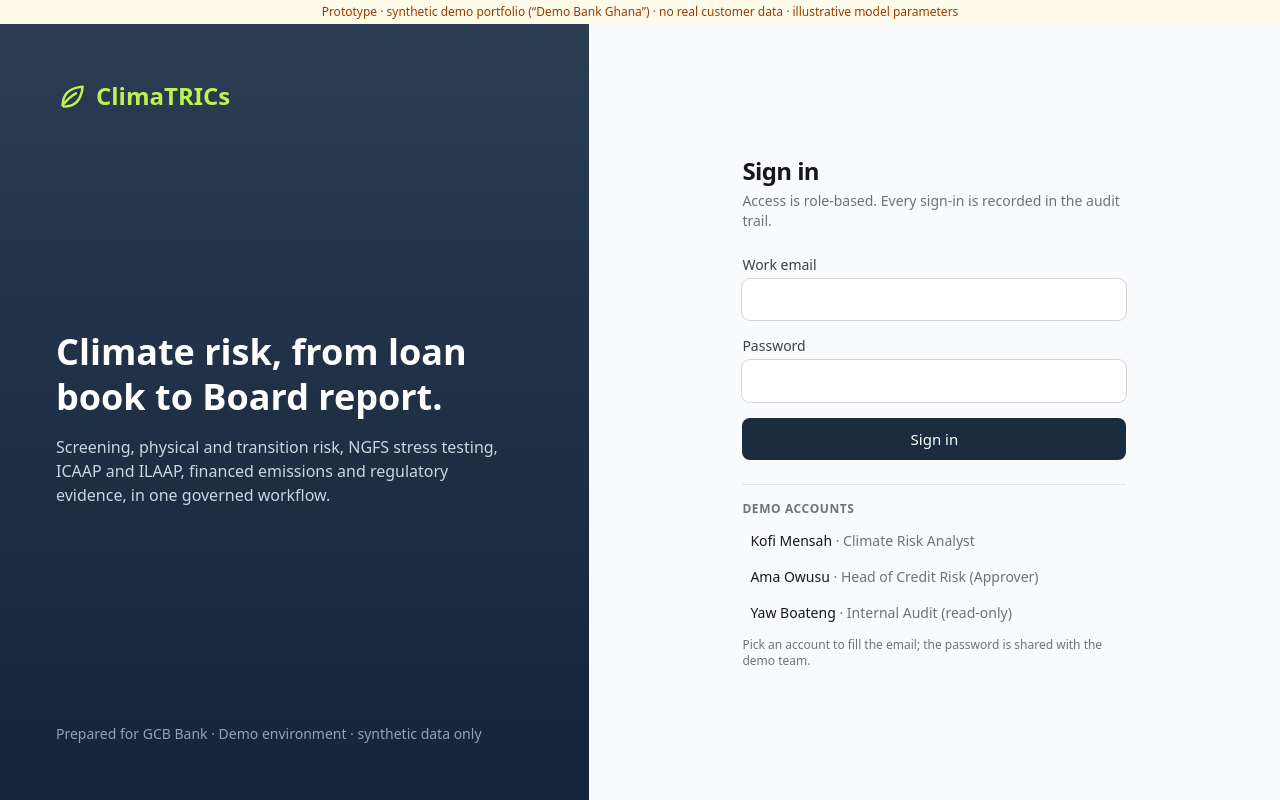
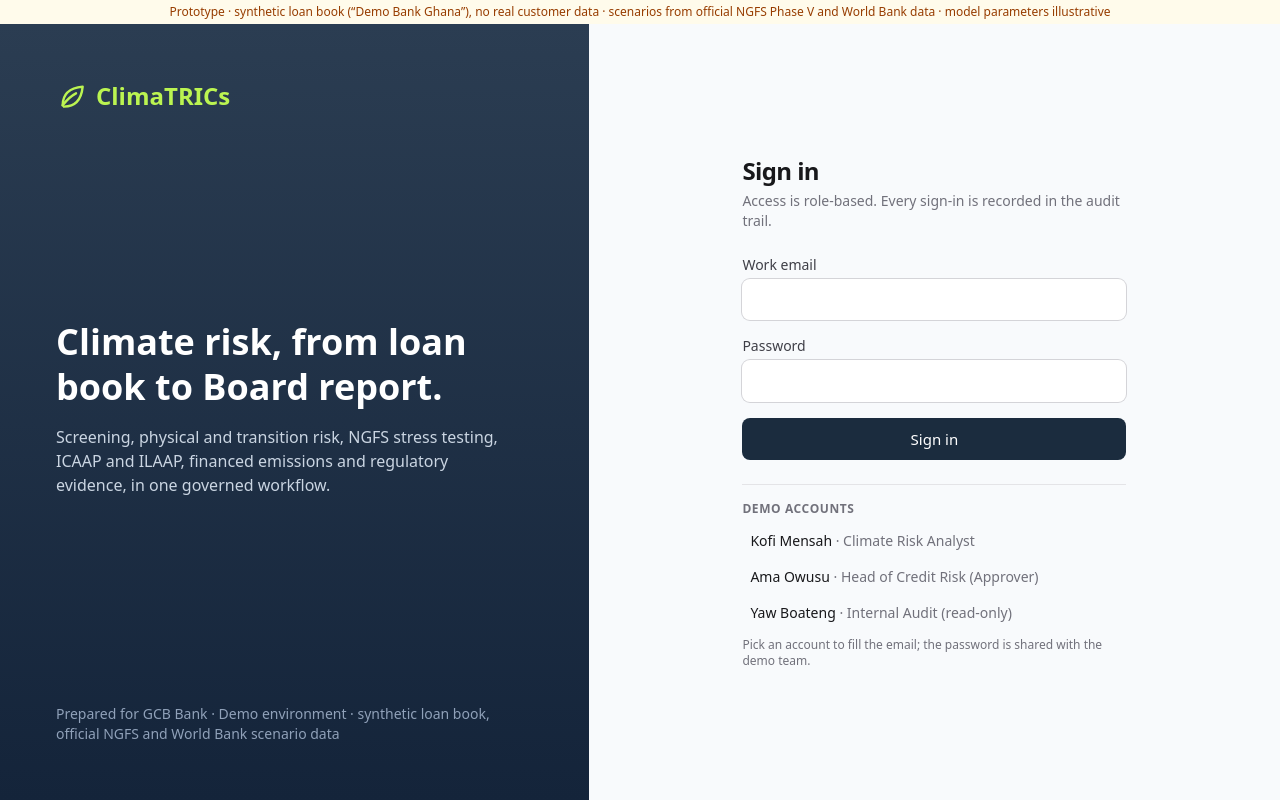
Before and after one commit to Torsarjev/Climatrics_Enterprise, a Next.js app: page /login in a window 1280 px wide. Built offline with nearby package versions, Linux system fonts and the light colour scheme; no server answers.

Commit message:
State that scenario data is official NGFS and World Bank; only the loan book is synthetic

```diff
--- a/src/app/(auth)/login/page.tsx
+++ b/src/app/(auth)/login/page.tsx
@@ -19,7 +19,7 @@ export default async function LoginPage() {
           <h1 className="text-3xl font-semibold leading-tight lg:text-4xl">Climate risk, from loan book to Board report.</h1>
           <p className="mt-4 max-w-md text-slate-300">Screening, physical and transition risk, NGFS stress testing, ICAAP and ILAAP, financed emissions and regulatory evidence, in one governed workflow.</p>
         </div>
-        <p className="text-sm text-slate-400">Prepared for GCB Bank · Demo environment · synthetic data only</p>
+        <p className="text-sm text-slate-400">Prepared for GCB Bank · Demo environment · synthetic loan book, official NGFS and World Bank scenario data</p>
       </section>
       <section className="flex flex-1 items-center justify-center p-6 lg:p-14">
         <div className="w-full max-w-sm">
--- a/src/app/layout.tsx
+++ b/src/app/layout.tsx
@@ -11,7 +11,7 @@ export default function RootLayout({ children }: Readonly<{ children: React.Reac
   return (
     <html lang="en">
       <body className="min-h-screen bg-slate-50 text-zinc-900 antialiased">
-        <div className="bg-amber-50 px-4 py-1 text-center text-xs text-amber-800">Prototype · synthetic demo portfolio (“Demo Bank Ghana”) · no real customer data · illustrative model parameters</div>
+        <div className="bg-amber-50 px-4 py-1 text-center text-xs text-amber-800">Prototype · synthetic loan book (“Demo Bank Ghana”), no real customer data · scenarios from official NGFS Phase V and World Bank data · model parameters illustrative</div>
         {children}
       </body>
     </html>
--- a/src/components/ui.tsx
+++ b/src/components/ui.tsx
@@ -83,7 +83,7 @@ export function Badge({ children, tone = 'zinc' }: { children: React.ReactNode;
 }
 
 export function Illustrative({ children }: { children?: React.ReactNode }) {
-  return <p className="mt-3 text-xs text-zinc-500">⚠︎ {children ?? 'Illustrative parameters pending methodology sign-off. Synthetic portfolio, no real customer data.'}</p>;
+  return <p className="mt-3 text-xs text-zinc-500">⚠︎ {children ?? 'Illustrative parameters pending methodology sign-off. Synthetic loan book, no real customer data.'}</p>;
 }
 
 export function Btn({ href, children, primary }: { href: string; children: React.ReactNode; primary?: boolean }) {
```
